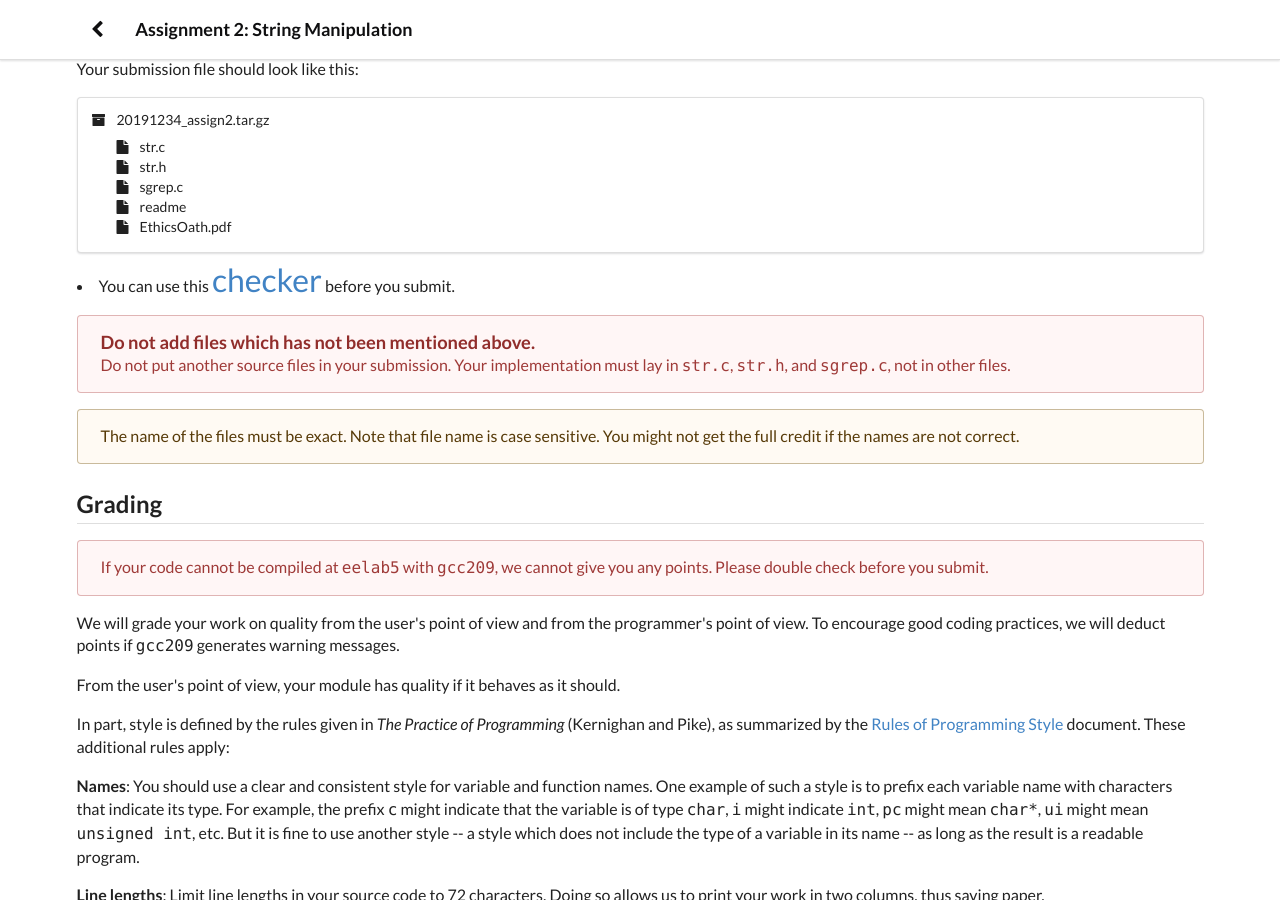
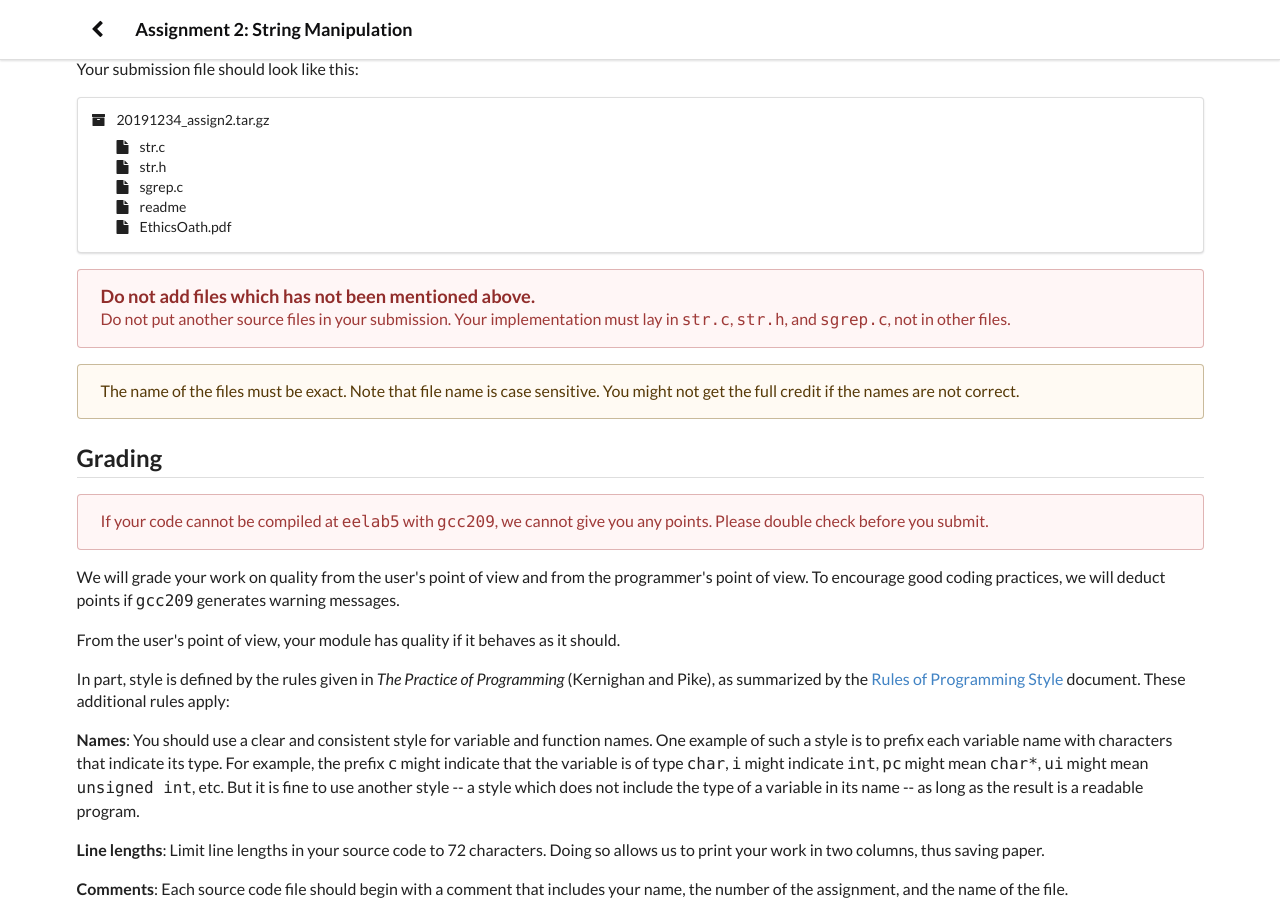
Before and after one commit to ee209-2020-fall/ee209-2020-fall, a Jekyll site: the page assignment/assignment2/stringfile.html, which Jekyll copies as it is, in a window 1280 px wide and 900 px high, scrolled down 6236 px. Built offline with Jekyll 4.4.1, drawn with Linux system fonts in a browser that asks for light colours.

Commit message:
edit checker

```diff
--- a/assignment/assignment1/checker.html
+++ b/assignment/assignment1/checker.html
@@ -32,7 +32,7 @@
 <body>
   <div class="ui container">
     <div class="ui center aligned">
-      <h1 class="ui center aligned header" style="margin-top: 1em;">Assignment 3 Submission Format Checker</h1>
+      <h1 class="ui center aligned header" style="margin-top: 1em;">Assignment 1 Submission Format Checker</h1>
 
       <h4 class="ui center aligned header">This only checks if your submission file is valid. You MUST manually submit
         your file to KLMS.</h4>
--- a/assignment/assignment1/wordcounting.html
+++ b/assignment/assignment1/wordcounting.html
@@ -907,7 +907,7 @@ tar -zcf 20191234_assign1.tar.gz *</pre>
         </div>
 
     </div>
-    <li>You can use this <a style="font-size: xx-large;" href="./checker.html">checker</a> before you submit.</li>
+    <!--li>You can use this <a style="font-size: xx-large;" href="./checker.html">checker</a> before you submit.</li-->
     <div class="ui message warning">
         The name of the files must be exact. Note that file name is case sensitive. You might not get the full credit if the names are not correct.
     </div>
--- a/assignment/assignment2/checker.html
+++ b/assignment/assignment2/checker.html
@@ -32,7 +32,7 @@
 <body>
   <div class="ui container">
     <div class="ui center aligned">
-      <h1 class="ui center aligned header" style="margin-top: 1em;">Assignment 3 Submission Format Checker</h1>
+      <h1 class="ui center aligned header" style="margin-top: 1em;">Assignment 2 Submission Format Checker</h1>
 
       <h4 class="ui center aligned header">This only checks if your submission file is valid. You MUST manually submit
         your file to KLMS.</h4>
--- a/assignment/assignment2/stringfile.html
+++ b/assignment/assignment2/stringfile.html
@@ -560,7 +560,7 @@ $ chmod +x sgrep_sol</pre>
         </div>
 
     </div>
-    <li>You can use this <a style="font-size: xx-large;" href="./checker.html">checker</a> before you submit.</li>
+    <!--li>You can use this <a style="font-size: xx-large;" href="./checker.html">checker</a> before you submit.</li-->
     <div class="ui message error">
         <div class="header">Do not add files which has not been mentioned above.</div>
         <div class="description"> Do not put another source files in your submission.
```
